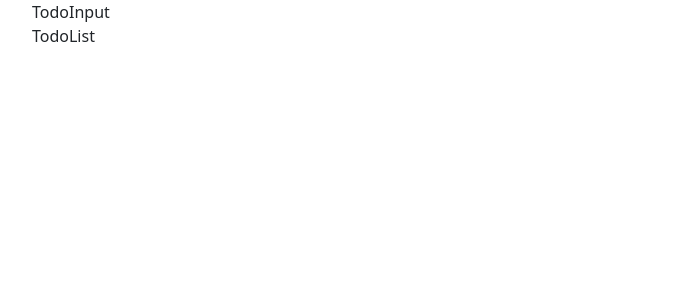
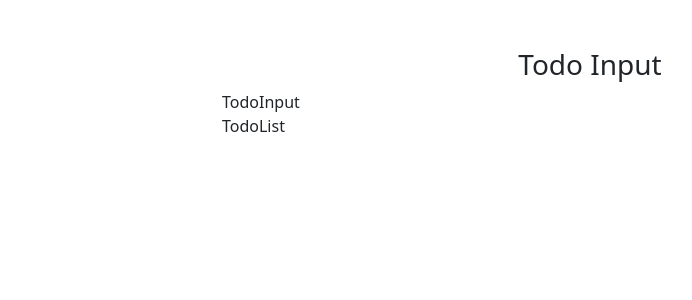
Before and after one commit to Pozidevgun/todo_list_hw3_7e, a React (Create React App) app: page / in a window 1280 px wide. Shown: the top 300 px of the page, without its empty margins (50-742 px from the left). Built offline with nearby package versions, Linux system fonts and the light colour scheme.

Commit message:
in app add state and methods

```diff
--- a/src/components/App/App.js
+++ b/src/components/App/App.js
@@ -1,21 +1,52 @@
 import React, { Component } from 'react'
-// import { v4 as uuidv4 } from 'uuid';
+import { v4 as uuidv4 } from 'uuid';
 import 'bootstrap/dist/css/bootstrap.min.css'
 import TodoInput from '../TodoInput/TodoInput'
 import TodoList from '../TodoList/TodoList'
 
 // show comments
 export default class App extends Component {
+  state = {
+    items: [
+      { id: 1, title: "wake up" },
+      { id: 2, title: "make breakfast" },
+    ],
+    id: uuidv4(),
+    item: '',
+    editItem: false
+  };
+
+  handleChange = (e) => {
+    console.log('handle change')
+  }
+  handleSubmit = (e) => {
+    console.log('handle submit')
+  }
+  clearList = () => { console.log('clear list ') }
+  handleDelete = (id) => { console.log(`handle delete ${id}`) }
+  handleEdit = (id) => { console.log(`handle edit ${id}`) }
   render() {
     return (
-      <div>
         <div className="container">
-          <div class="row">
-            <TodoInput />
-            <TodoList />
+          <div className="row">
+            <div className="col-10 mx-auto col-md-8 mt-5">
+                <h3 className='text-capitalize text-center'>
+                  Todo input
+                </h3>
+                <TodoInput
+                item={this.state.item}
+                handleChange={this.handleChange}
+                handleSubmit={this.handleSubmit}
+                editItem={this.state.editItem}
+                />
+                <TodoList items={this.state.items}
+                clearList={this.clearList}
+                handleDelete={this.handleDelete}
+                handleEdit={this.handleEdit}
+                />
+            </div>
           </div>
         </div>
-      </div>
     )
   }
 }
```
